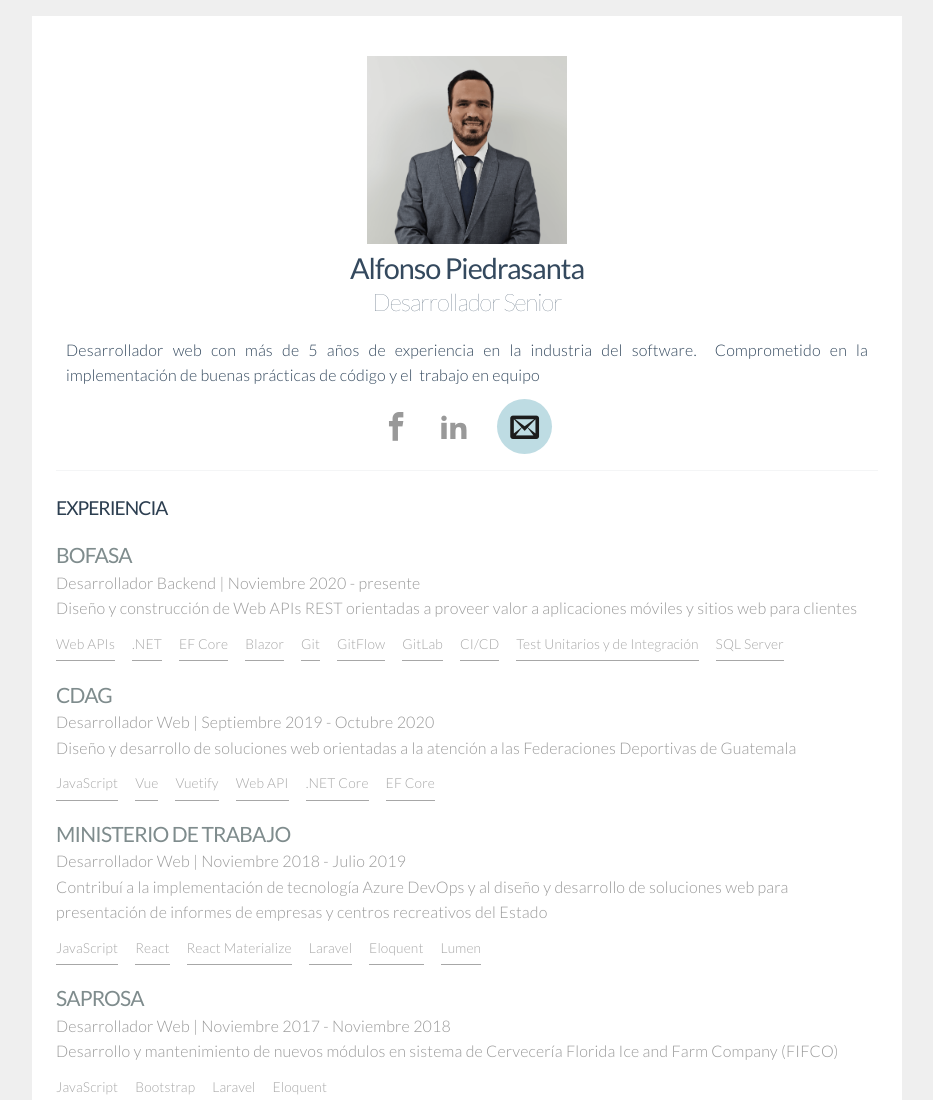
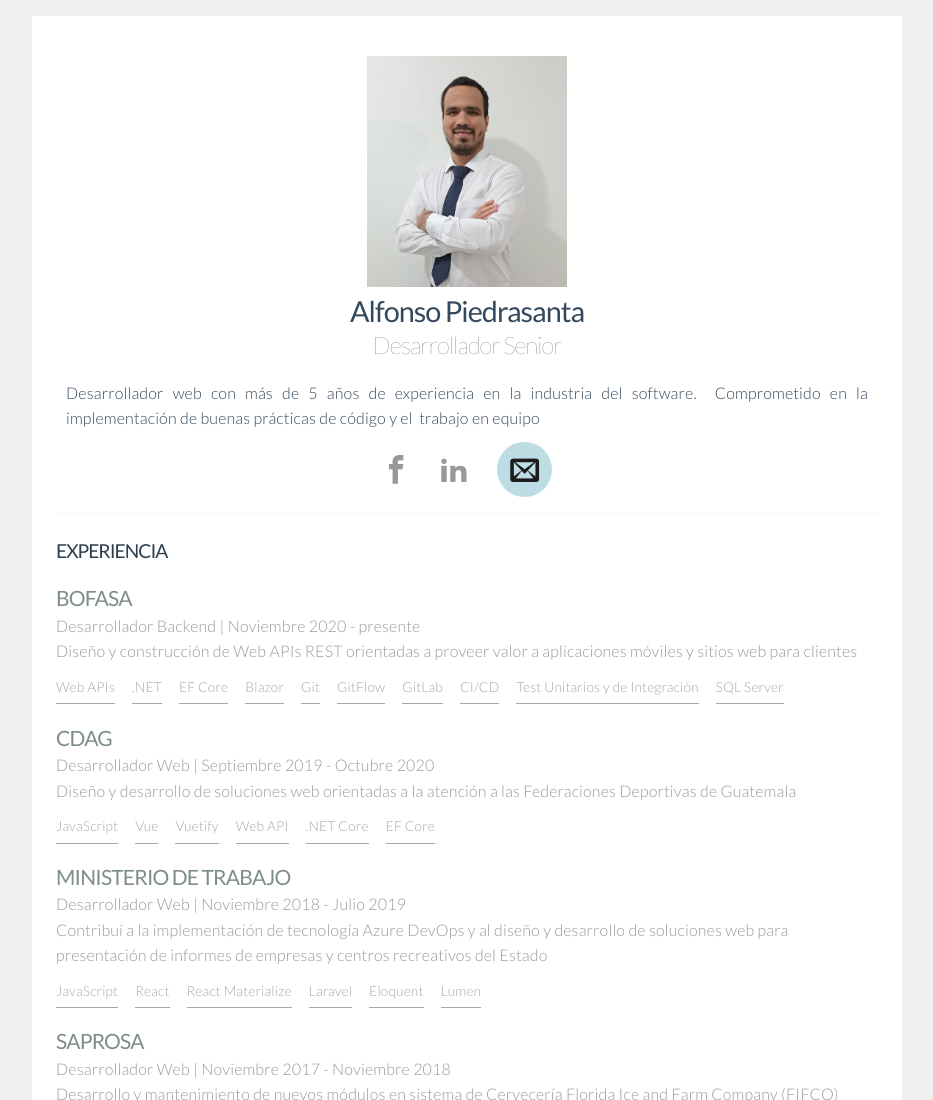
Before and after one commit to apiedrasantag/apiedrasanta.github.io, a plain HTML site: page index.html in a window 1280 px wide. Shown: the top 1100 px of the page, without its empty margins (173-1106 px from the left). Drawn offline with Linux system fonts and the light colour scheme; files whose address does not match are found by name.

Commit message:
actualizar foto de perfil

```diff
--- a/index.html
+++ b/index.html
@@ -56,23 +56,20 @@
                     <div>
                         <picture class="container__image">
                             <img
-                                sizes="(max-width: 998px) 100vw, 998px"
+                                src="img/alfonso-piedrasanta-image_togqhx_c_scale,w_200.jpg"
                                 srcset="
-                                img/alfonso-piedrasanta_qphvou_c_scale,w_200.png 200w,
-                                img/alfonso-piedrasanta_qphvou_c_scale,w_323.png 323w,
-                                img/alfonso-piedrasanta_qphvou_c_scale,w_424.png 424w,
-                                img/alfonso-piedrasanta_qphvou_c_scale,w_506.png 506w,
-                                img/alfonso-piedrasanta_qphvou_c_scale,w_583.png 583w,
-                                img/alfonso-piedrasanta_qphvou_c_scale,w_652.png 652w,
-                                img/alfonso-piedrasanta_qphvou_c_scale,w_719.png 719w,
-                                img/alfonso-piedrasanta_qphvou_c_scale,w_775.png 775w,
-                                img/alfonso-piedrasanta_qphvou_c_scale,w_854.png 854w,
-                                img/alfonso-piedrasanta_qphvou_c_scale,w_851.png 851w,
-                                img/alfonso-piedrasanta_qphvou_c_scale,w_938.png 938w,
-                                img/alfonso-piedrasanta_qphvou_c_scale,w_961.png 961w,
-                                img/alfonso-piedrasanta_qphvou_c_scale,w_998.png 998w"
-                                src="img/alfonso-piedrasanta_qphvou_c_scale,w_998.png"
-                                alt="">
+                                    img/alfonso-piedrasanta-image_togqhx_c_scale,w_200.jpg 200w,
+                                    img/alfonso-piedrasanta-image_togqhx_c_scale,w_580.jpg 580w,
+                                    img/alfonso-piedrasanta-image_togqhx_c_scale,w_864.jpg 864w,
+                                    img/alfonso-piedrasanta-image_togqhx_c_scale,w_1090.jpg 1090w,
+                                    img/alfonso-piedrasanta-image_togqhx_c_scale,w_1333.jpg 1333w,
+                                    img/alfonso-piedrasanta-image_togqhx_c_scale,w_1400.jpg 1400w"
+                                sizes="(max-width: 580px) 200px,
+                                        (max-width: 864px) 580px,
+                                        (max-width: 1090px) 864px,
+                                        (max-width: 1333px) 1090px,
+                                        1400px"
+                                alt="Descripción de la imagen">
                         </picture>
                         <div>
                             <h1 class="resume__name">Alfonso Piedrasanta</h1>
```
Also changed, not shown: img/alfonso-piedrasanta-image_togqhx_c_scale,w_1090.jpg (added), img/alfonso-piedrasanta-image_togqhx_c_scale,w_1333.jpg (added), img/alfonso-piedrasanta-image_togqhx_c_scale,w_1400.jpg (added), img/alfonso-piedrasanta-image_togqhx_c_scale,w_200.jpg (added), img/alfonso-piedrasanta-image_togqhx_c_scale,w_580.jpg (added), img/alfonso-piedrasanta-image_togqhx_c_scale,w_864.jpg (added), img/alfonso-piedrasanta_qphvou_c_scale,w_200.png (deleted), img/alfonso-piedrasanta_qphvou_c_scale,w_323.png (deleted), img/alfonso-piedrasanta_qphvou_c_scale,w_424.png (deleted), img/alfonso-piedrasanta_qphvou_c_scale,w_506.png (deleted), img/alfonso-piedrasanta_qphvou_c_scale,w_583.png (deleted), img/alfonso-piedrasanta_qphvou_c_scale,w_652.png (deleted), img/alfonso-piedrasanta_qphvou_c_scale,w_719.png (deleted), img/alfonso-piedrasanta_qphvou_c_scale,w_775.png (deleted), 5 more files.
